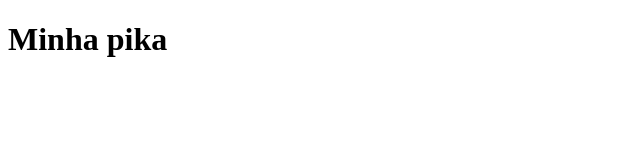
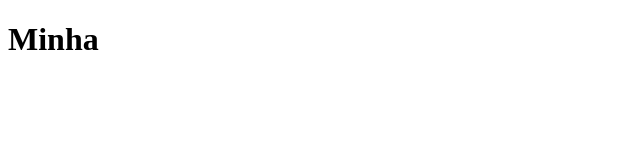
Before and after one commit to Wendelzin10/Jogo_X_Wendel_Daniel, a plain HTML site: page index.html in a window 1280 px wide. Shown: the whole page, without its empty margins (0-640 px from the left). Drawn offline with Linux system fonts and the light colour scheme.

Commit message:
alterado

```diff
--- a/index.html
+++ b/index.html
@@ -7,6 +7,6 @@
     <title>Jogo Xy </title>
 </head>
 <body>
-    <h1> Minha pika</h1>
+    <h1> Minha</h1>
 </body>
 </html>
```
